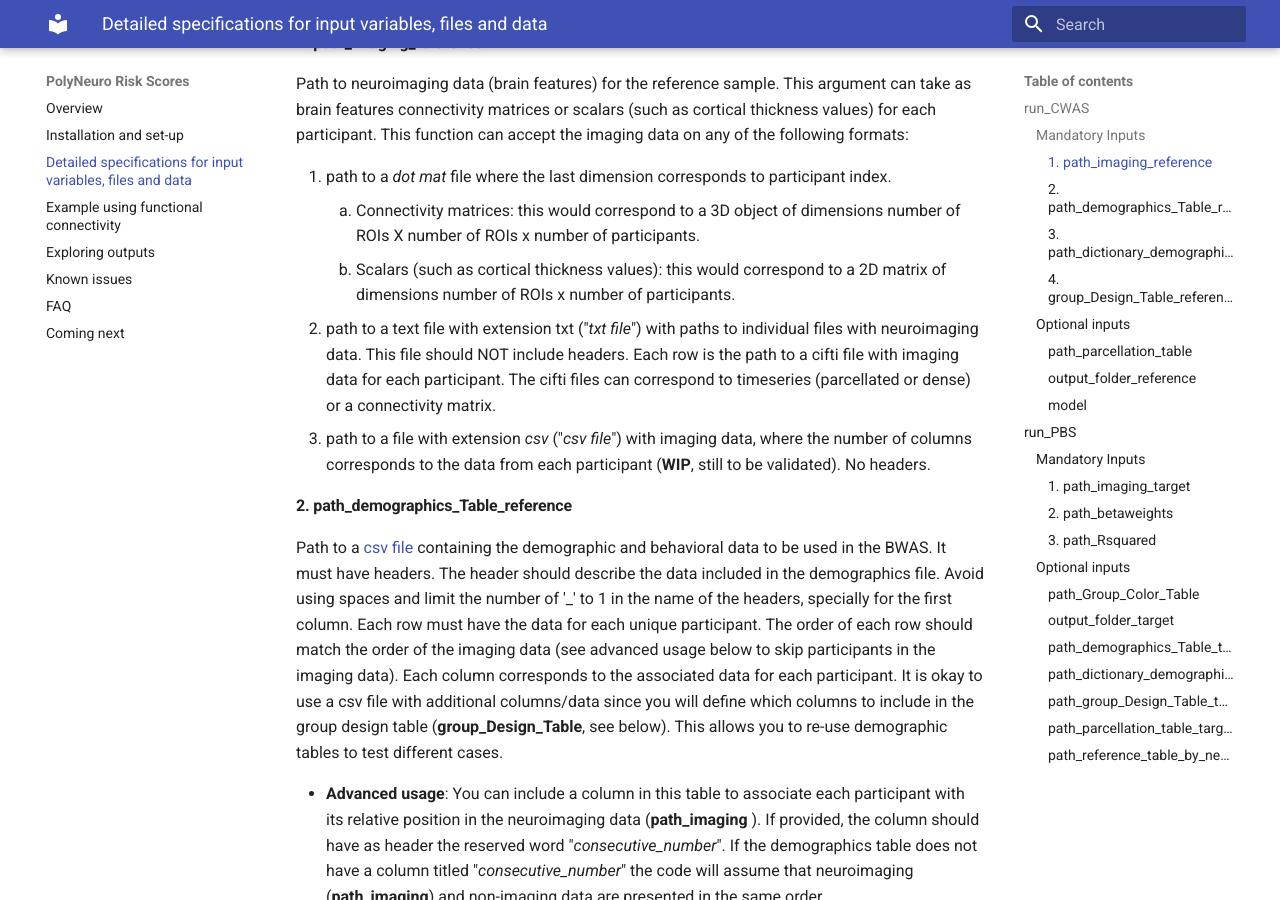
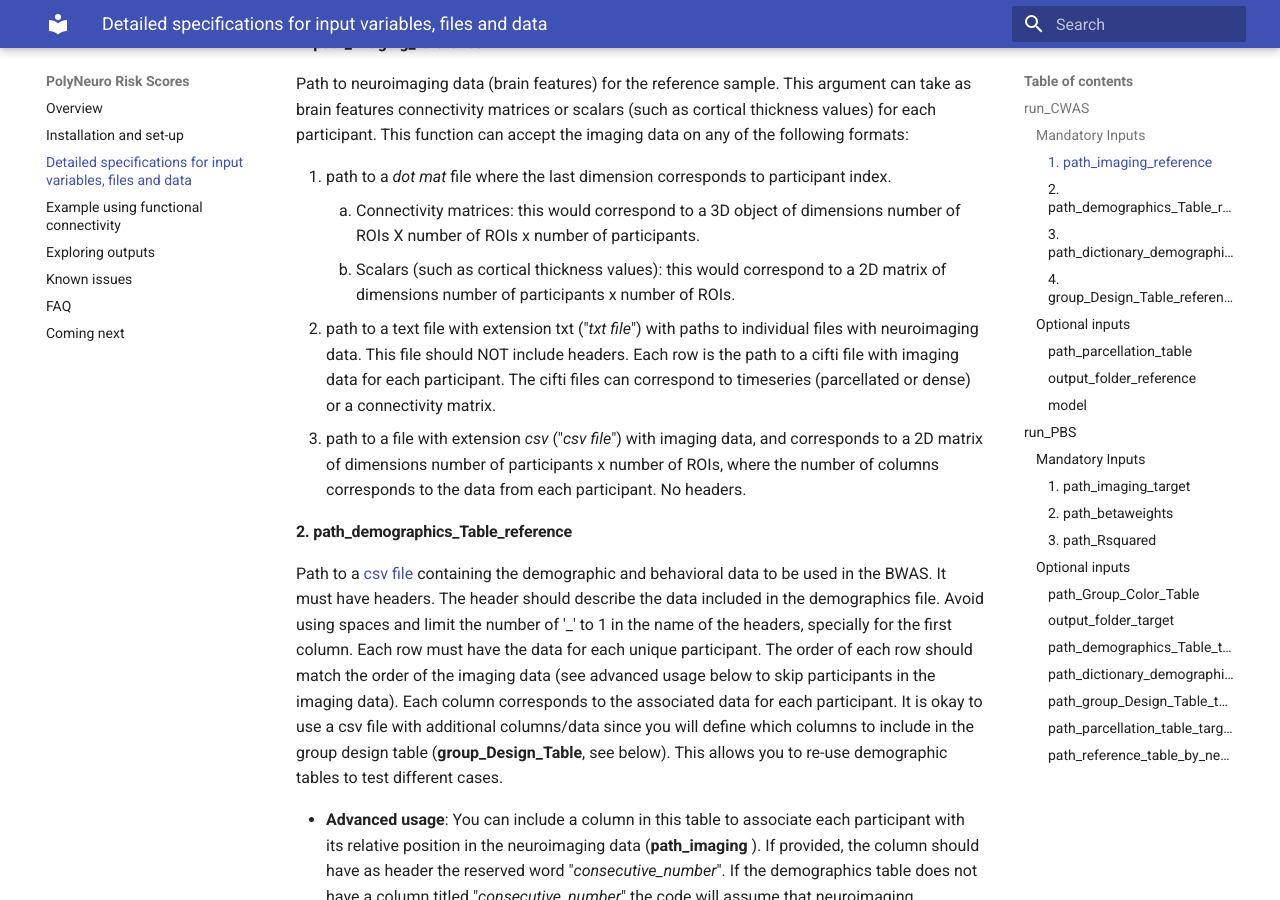
Before and after one commit to omiranda/polyneuro_risk_score, an MkDocs documentation site: the page built from docs/detailed_description.md, in a window 1280 px wide and 900 px high, scrolled down 431 px. Built offline with MkDocs 1.6.1 and Material for MkDocs 9.7.7, drawn with Linux system fonts in a browser that asks for light colours; formulas are drawn with MathJax 3; old or Windows-style settings are respelled for this version of MkDocs.

Commit message:
Update detailed_description.md

```diff
--- a/docs/detailed_description.md
+++ b/docs/detailed_description.md
@@ -13,9 +13,9 @@ Path to neuroimaging data (brain features) for the reference sample. This argume
 
 1. path to a *dot mat* file where the last dimension corresponds to participant index.
     1. Connectivity matrices: this would correspond to a 3D object of dimensions number of ROIs X number of ROIs x number of participants.
-    1. Scalars (such as cortical thickness values): this would correspond to a 2D matrix of dimensions number of ROIs x number of participants.
+    1. Scalars (such as cortical thickness values): this would correspond to a 2D matrix of dimensions number of participants x number of ROIs.
 2. path to a text file with extension txt ("*txt file*") with paths to individual files with neuroimaging data. This file should NOT include headers. Each row is the path to a cifti file with imaging data for each participant. The cifti files can correspond to timeseries (parcellated or dense) or a connectivity matrix.
-3. path to a file with extension *csv* ("*csv file*") with imaging data, where the number of columns corresponds to the data from each participant (**WIP**, still to be validated). No headers.
+3. path to a file with extension *csv* ("*csv file*") with imaging data, and corresponds to a 2D matrix of dimensions number of participants x number of ROIs, where the number of columns corresponds to the data from each participant. No headers.
 
 #### 2. **path_demographics_Table_reference**
 Path to a [csv file](https://en.wikipedia.org/wiki/Comma-separated_values) containing the demographic and behavioral data to be used in the BWAS.
```
